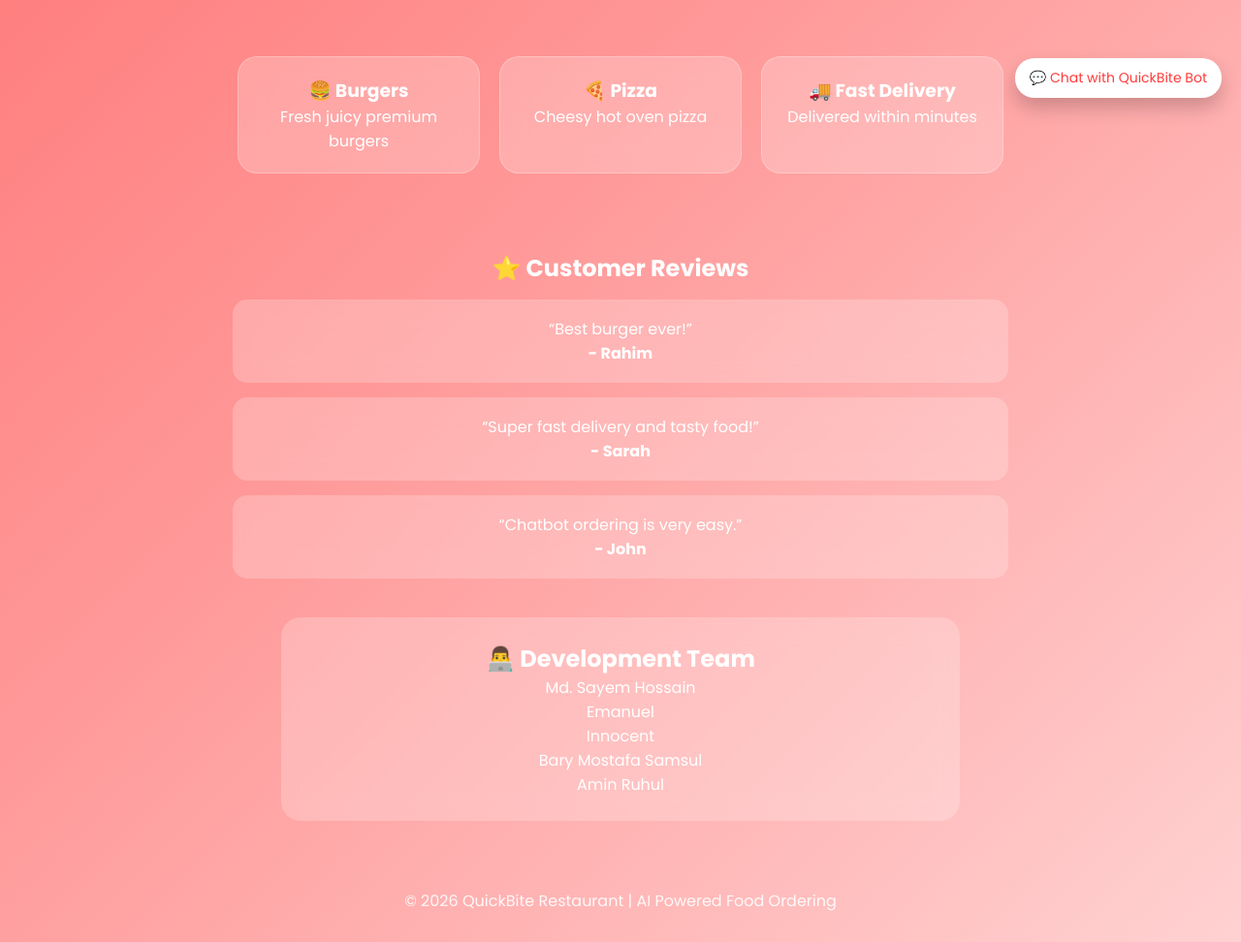
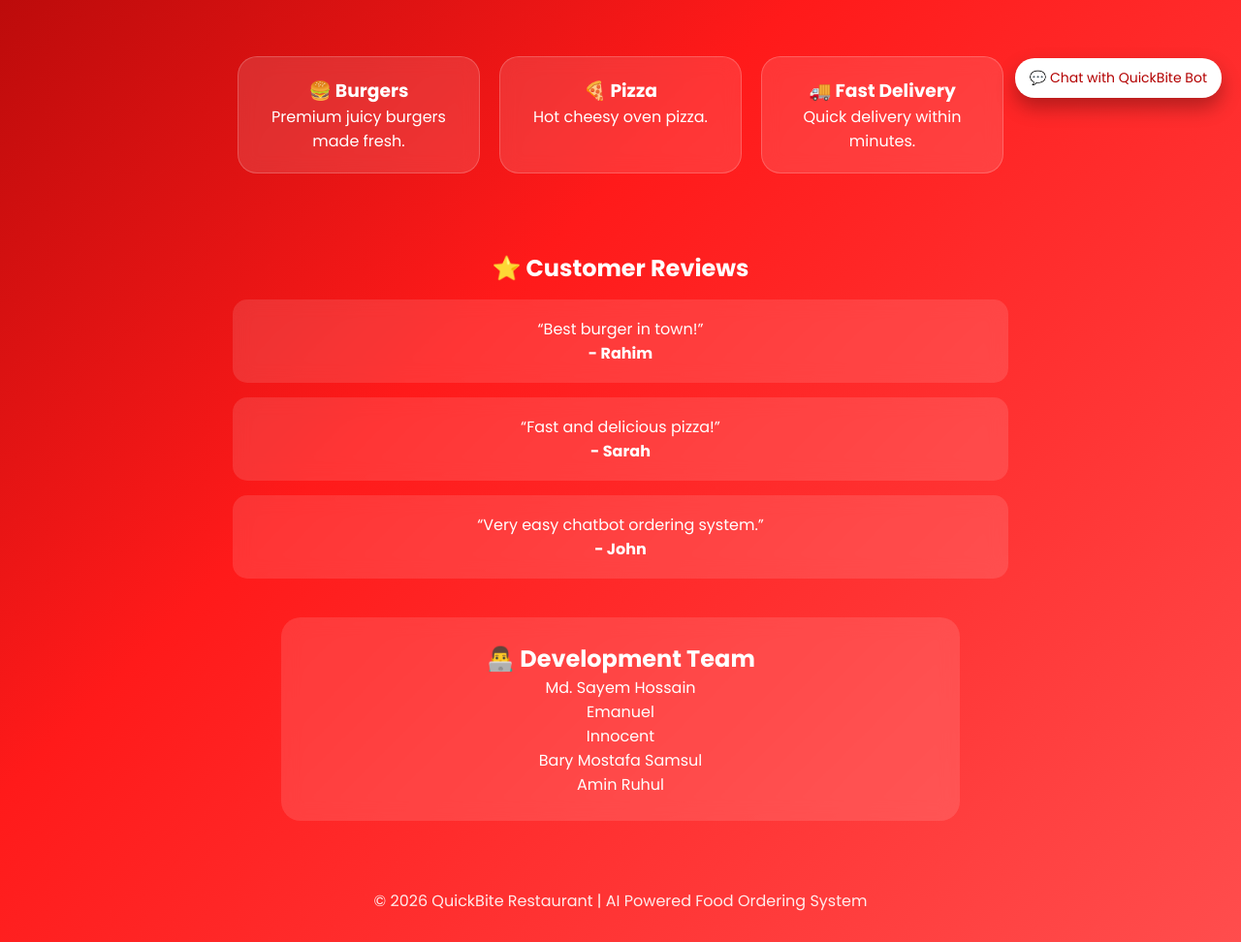
Before and after one commit to mdsayemhossain360-png/Quickbite-bot, a plain HTML site: page index.html in a window 1280 px wide. Shown: the part 609-1581 px from the top of the page at 97% size. Drawn offline with nearby package versions, Linux system fonts and the light colour scheme.

Commit message:
Update index.html

```diff
--- a/index.html
+++ b/index.html
@@ -19,10 +19,10 @@
 font-family:'Poppins', sans-serif;
 }
 
-/* LIGHTER BACKGROUND */
+/* 🔴 OLD DARK RED THEME BACK */
 body{
-background: linear-gradient(135deg,#ff6b6b,#ff9a9a,#ffd1d1);
-color:#fff;
+background: linear-gradient(135deg,#8b0000,#ff1a1a,#ff4d4d);
+color:white;
 overflow-x:hidden;
 }
 
@@ -35,7 +35,7 @@
 .hero h1{
 font-size:58px;
 font-weight:700;
-text-shadow:0 5px 20px rgba(0,0,0,0.2);
+text-shadow:0 0 20px rgba(255,255,255,0.25);
 animation:fadeDown 1s ease;
 }
 
@@ -61,7 +61,7 @@
 border:none;
 border-radius:30px;
 background:#fff;
-color:#ff3b3b;
+color:#b30000;
 cursor:pointer;
 font-weight:600;
 transition:.3s;
@@ -82,7 +82,7 @@
 position:absolute;
 font-size:60px;
 animation:float 4s ease-in-out infinite;
-filter:drop-shadow(0 10px 15px rgba(0,0,0,.2));
+filter:drop-shadow(0 10px 15px rgba(0,0,0,.4));
 }
 
 .burger{left:20%; top:20px;}
@@ -91,7 +91,7 @@
 
 @keyframes float{
 0%,100%{transform:translateY(0);}
-50%{transform:translateY(-20px);}
+50%{transform:translateY(-22px);}
 }
 
 @keyframes fadeDown{
@@ -114,9 +114,9 @@
 }
 
 .card{
-background: rgba(255,255,255,0.22);
-backdrop-filter: blur(12px);
-border:1px solid rgba(255,255,255,0.25);
+background: rgba(255,255,255,0.12);
+backdrop-filter: blur(10px);
+border:1px solid rgba(255,255,255,0.2);
 padding:20px;
 width:250px;
 border-radius:20px;
@@ -137,8 +137,8 @@
 }
 
 .review-card{
-background: rgba(255,255,255,0.22);
-backdrop-filter: blur(12px);
+background: rgba(255,255,255,0.12);
+backdrop-filter: blur(10px);
 padding:18px;
 margin:15px 0;
 border-radius:15px;
@@ -151,8 +151,8 @@
 
 /* TEAM */
 .team{
-background: rgba(255,255,255,0.22);
-backdrop-filter: blur(12px);
+background: rgba(255,255,255,0.12);
+backdrop-filter: blur(10px);
 width:90%;
 max-width:700px;
 margin:40px auto;
@@ -167,11 +167,11 @@
 bottom:90px;
 right:20px;
 background:#fff;
-color:#ff3b3b;
+color:#b30000;
 padding:10px 15px;
 border-radius:20px;
 font-size:14px;
-box-shadow:0 10px 20px rgba(0,0,0,0.2);
+box-shadow:0 10px 20px rgba(0,0,0,0.3);
 }
 
 /* FOOTER */
@@ -200,8 +200,8 @@
 <h2>Fresh Food Delivered Fast</h2>
 
 <p>
-Order burgers, pizza and fries instantly with our AI chatbot.
-Fast, tasty and smart food ordering experience.
+Order burgers, pizza and fries instantly using our AI chatbot.
+Fast, tasty and smart ordering experience.
 </p>
 
 <button class="cta">Order Now</button>
@@ -218,17 +218,17 @@
 
 <div class="card">
 <h3>🍔 Burgers</h3>
-<p>Fresh juicy premium burgers</p>
+<p>Premium juicy burgers made fresh.</p>
 </div>
 
 <div class="card">
 <h3>🍕 Pizza</h3>
-<p>Cheesy hot oven pizza</p>
+<p>Hot cheesy oven pizza.</p>
 </div>
 
 <div class="card">
 <h3>🚚 Fast Delivery</h3>
-<p>Delivered within minutes</p>
+<p>Quick delivery within minutes.</p>
 </div>
 
 </div>
@@ -239,17 +239,17 @@
 <h2>⭐ Customer Reviews</h2>
 
 <div class="review-card">
-<p>“Best burger ever!”</p>
+<p>“Best burger in town!”</p>
 <h4>- Rahim</h4>
 </div>
 
 <div class="review-card">
-<p>“Super fast delivery and tasty food!”</p>
+<p>“Fast and delicious pizza!”</p>
 <h4>- Sarah</h4>
 </div>
 
 <div class="review-card">
-<p>“Chatbot ordering is very easy.”</p>
+<p>“Very easy chatbot ordering system.”</p>
 <h4>- John</h4>
 </div>
 
@@ -269,7 +269,7 @@
 
 <!-- FOOTER -->
 <footer>
-© 2026 QuickBite Restaurant | AI Powered Food Ordering
+© 2026 QuickBite Restaurant | AI Powered Food Ordering System
 </footer>
 
 <!-- BOT -->
```
